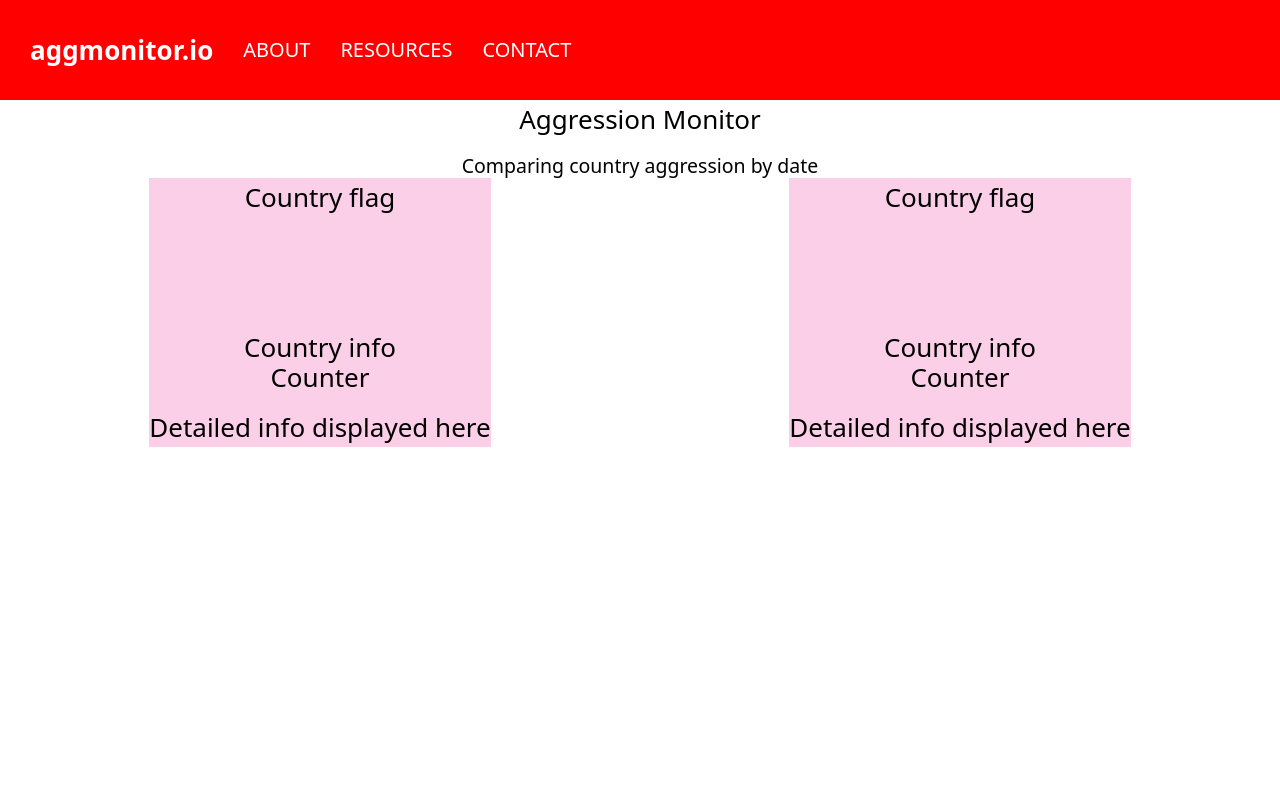
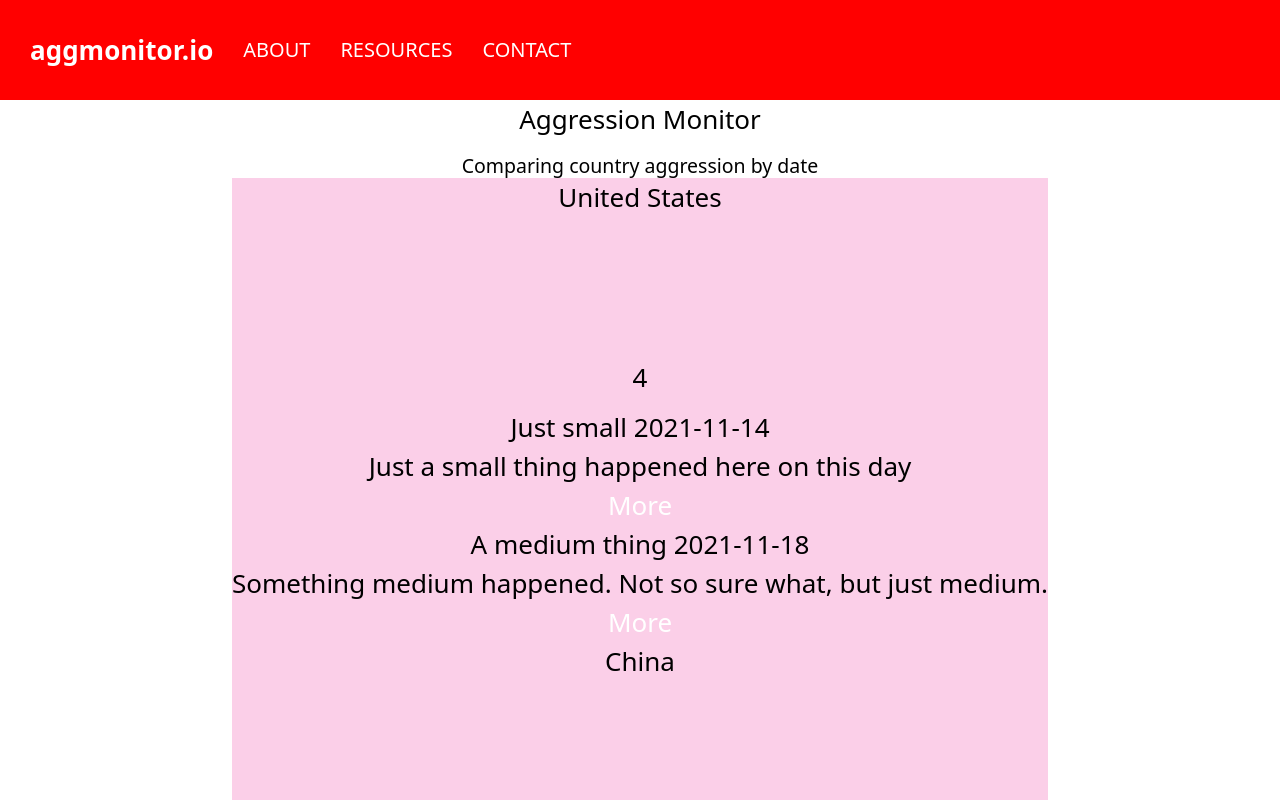
Before and after one commit to StaberindeZA/agg-monitor-web, a React (Create React App) app: page / in a window 1280 px wide. Shown: the top 800 px of the page. Built offline with nearby package versions, Linux system fonts and the light colour scheme.

Commit message:
Created new feature to add redux

```diff
--- /dev/null
+++ b/src/features/countries/Countries.tsx
@@ -0,0 +1,62 @@
+import React from "react";
+import { Country } from "../country/Country";
+import DetailedInfo from "../detailedinfo/DetailedInfo";
+
+const tempData = {
+  countries: [
+    {
+      name: 'United States',
+      flagUrl: '',
+      counter: 4,
+      detailedInfo: [
+        {
+          date: '2021-11-14',
+          title: 'Just small',
+          summary: 'Just a small thing happened here on this day',
+          URL: '',
+        },
+        {
+          date: '2021-11-18',
+          title: 'A medium thing',
+          summary: 'Something medium happened. Not so sure what, but just medium.',
+          URL: '',
+        }
+      ]
+    },
+    {
+      name: 'China',
+      flagUrl: '',
+      counter: 23,
+      detailedInfo: [
+        {
+          date: '2021-11-01',
+          title: 'Nothing major',
+          summary: 'Nothing major happened here.',
+          URL: '',
+        },
+        {
+          date: '2021-11-03',
+          title: 'Something big',
+          summary: 'Something big and scary happened.',
+          URL: '',
+        }
+      ]
+    }
+  ]
+}
+
+export function Countries() {
+  return (
+    <div>
+      {tempData.countries.map((country) => {
+        const {name, flagUrl, counter, detailedInfo } = country;
+        return <Country
+          name={name}
+          flagUrl={flagUrl}
+          counter={counter}
+          detailedInfo={detailedInfo}
+        />
+      })}
+    </div>
+  )
+}
--- a/src/features/country/Country.tsx
+++ b/src/features/country/Country.tsx
@@ -1,20 +1,40 @@
 import React from "react";
 import DetailedInfo from "../detailedinfo/DetailedInfo";
 import "./Country.css";
+interface CountryProp {
+  name: string;
+  flagUrl: string;
+  counter: number;
+  detailedInfo?: {
+    date: string;
+    title: string;
+    summary: string;
+    URL: string;
+  }[]
+}
 
-export function Country() {
+export function Country(prop: CountryProp) {
+  const { name, flagUrl, counter, detailedInfo} = prop;
   return (
     <div className="countryContainer bg-pink-200">
       <div>
-        Country flag
+        {name}
       </div>
       <div>
-        Country info
+        {flagUrl}
       </div>
       <div>
-        Counter
+        {counter}
       </div>
-      <DetailedInfo />
+      {detailedInfo && detailedInfo.map((info) => {
+        const {date, title, summary, URL} = info;
+        return <DetailedInfo
+          date={date}
+          title={title}
+          summary={summary}
+          URL={URL}
+        />
+      })}
     </div>
   )
 }
--- a/src/features/detailedinfo/DetailedInfo.tsx
+++ b/src/features/detailedinfo/DetailedInfo.tsx
@@ -1,9 +1,25 @@
 import React from "react";
 
-export default function DetailedInfo () {
+interface DetailedInfoProps {
+  date: string;
+  title: string;
+  summary: string;
+  URL: string;
+}
+
+export default function DetailedInfo (props: DetailedInfoProps ) {
+  const { date, title, summary, URL } = props;
   return (
     <div>
-      Detailed info displayed here
+      <div>
+        {title} {date}
+      </div>
+      <div>
+        {summary}
+      </div>
+      <div>
+        <a href={URL}>More</a>
+      </div>
     </div>
   )
 }
--- a/src/pages/Main.tsx
+++ b/src/pages/Main.tsx
@@ -1,4 +1,5 @@
 import React from 'react';
+import { Countries } from '../features/countries/Countries';
 import { Country } from '../features/country/Country';
 import "./Pages.css"
 
@@ -10,8 +11,9 @@ export default function Main () {
         <sub>Comparing country aggression by date</sub>
       </div>
       <div className="mainCountryContainer">
-        <Country />
-        <Country />
+        {/* <Country name="hello" flagUrl="" counter={0}/>
+        <Country name="again" flagUrl="" counter={3}/> */}
+        <Countries />
       </div>
     </div>
   )
```
